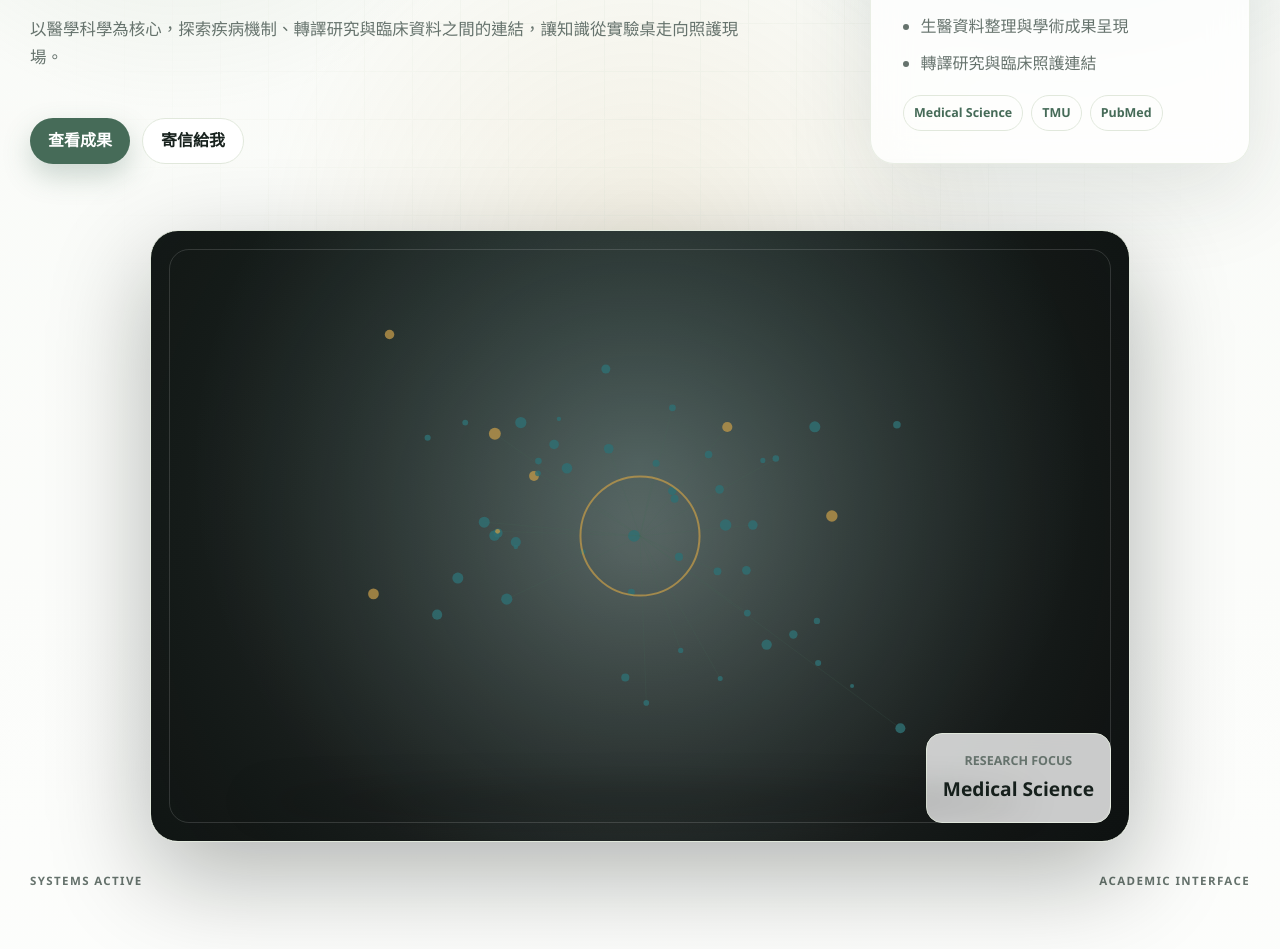
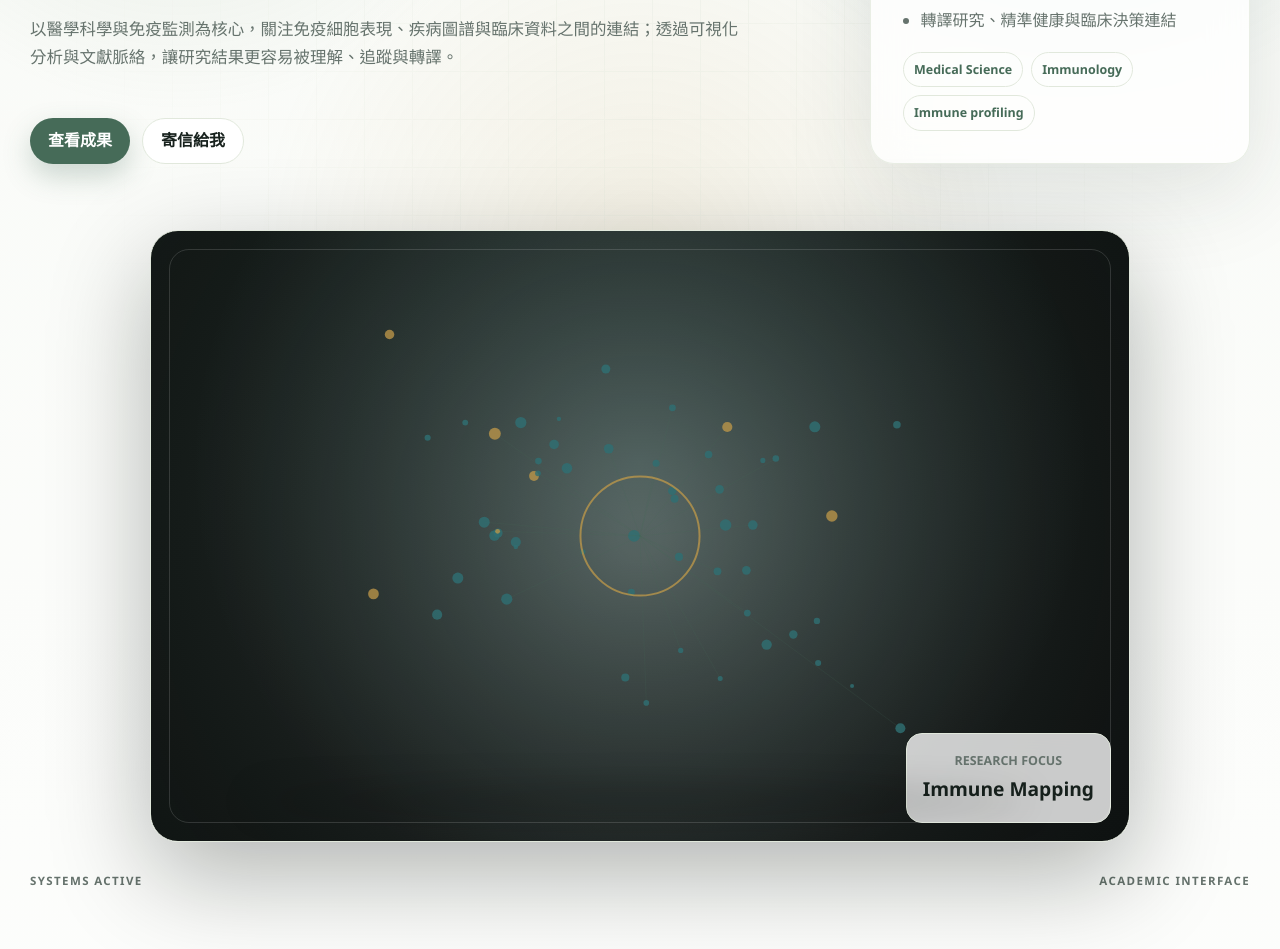
Before and after one commit to laichunyi/laichunyi.github.io, a plain HTML site: page index.html in a window 1280 px wide. Shown: the part 449-1398 px from the top of the page. Drawn offline with nearby package versions, Linux system fonts and the light colour scheme.

Commit message:
Update immune profiling content

```diff
--- a/index.html
+++ b/index.html
@@ -69,8 +69,8 @@
           </ul>
           <div class="hero-tags">
             <span>Medical Science</span>
-            <span>TMU</span>
-            <span>PubMed</span>
+            <span>Immunology</span>
+            <span>Immune profiling</span>
           </div>
         </aside>
       </div>
--- a/script.js
+++ b/script.js
@@ -4,32 +4,32 @@ const translations = {
     navInterests: "研究興趣",
     navResearch: "學術成果",
     navContact: "聯絡我",
-    heroEyebrow: "醫學科學研究所 · Taipei",
-    heroText: "以醫學科學為核心，探索疾病機制、轉譯研究與臨床資料之間的連結，讓知識從實驗桌走向照護現場。",
+    heroEyebrow: "免疫監測 · 醫學科學研究所 · Taipei",
+    heroText: "以醫學科學與免疫監測為核心，關注免疫細胞表現、疾病圖譜與臨床資料之間的連結；透過可視化分析與文獻脈絡，讓研究結果更容易被理解、追蹤與轉譯。",
     emailMe: "寄信給我",
     viewResearch: "查看成果",
     visualLabel: "Research Focus",
-    visualTitle: "Medical Science",
+    visualTitle: "Immune Mapping",
     heroFocusTitle: "研究焦點",
-    heroFocusOne: "醫學科學與疾病機制探索",
-    heroFocusTwo: "生醫資料整理與學術成果呈現",
-    heroFocusThree: "轉譯研究與臨床照護連結",
+    heroFocusOne: "免疫細胞圖譜與疾病機制探索",
+    heroFocusTwo: "高參數流式分析、熱圖與 UMAP 資料呈現",
+    heroFocusThree: "轉譯研究、精準健康與臨床決策連結",
     metricOne: "研究領域",
-    metricOneValue: "醫學科學",
+    metricOneValue: "醫學科學 / 免疫監測",
     metricTwo: "所在地",
     metricThree: "機構",
     aboutEyebrow: "About",
     aboutTitle: "關於我",
-    aboutBody: "我隸屬於臺北醫學大學醫學科學研究所，關注生醫資料、疾病表徵與轉譯醫學的交會。這張電子名片以 PubMed 的乾淨資訊層級作為靈感，將研究者身份、聯絡方式與學術足跡集中在一頁。",
-    tagOne: "轉譯醫學",
-    tagTwo: "生醫資料",
-    tagThree: "疾病機制",
+    aboutBody: "我隸屬於臺北醫學大學醫學科學研究所，關注免疫檢測、生醫資料、疾病表徵與轉譯醫學的交會。網站文案參考免疫健康監測平台的敘事，聚焦於以標準化生物標記、高參數單細胞資料與可視化圖譜，協助理解個體免疫狀態、疾病風險與研究成果之間的關係。",
+    tagOne: "免疫圖譜",
+    tagTwo: "高參數分析",
+    tagThree: "精準健康",
     tagFour: "學術溝通",
     interestsKicker: "Research interests",
     interestsTitle: "研究興趣",
-    interestOneBody: "把基礎研究、疾病機制與臨床需求連接起來，形成能被驗證與延伸的研究問題。",
-    interestTwoBody: "重視資料脈絡、文獻索引與成果呈現，讓研究資訊更容易被理解、追蹤與更新。",
-    interestThreeBody: "從分子、細胞到臨床表徵探索疾病變化，累積可支撐醫學決策的知識基礎。",
+    interestOneBody: "以免疫細胞族群與功能性亞群為線索，將複雜的免疫狀態轉化成可閱讀、可比較的疾病圖譜。",
+    interestTwoBody: "結合高參數流式細胞分析、熱圖、T-SNE/UMAP 與生物統計，整理免疫資料中的族群差異與動態變化。",
+    interestThreeBody: "從預防、診斷、治療到癒後追蹤的觀點，探索免疫資訊如何支援精準健康與轉譯醫學研究。",
     researchTitle: "學術成果",
     researchIntro: "以下依 PubMed 目前對「ChunYi Lai」的查詢狀態整理。PubMed 會將此查詢轉譯為 Lai, Chunyi[Full Author Name]，目前列出 4 筆結果。",
     queryLabel: "查詢字串",
@@ -37,39 +37,39 @@ const translations = {
     resultMeta: "PubMed query: ChunYi Lai · Results: 4",
     contactEyebrow: "Contact",
     contactTitle: "聯絡我",
-    contactHint: "歡迎聯繫研究交流、學術合作或課程相關討論。"
+    contactHint: "歡迎聯繫免疫監測、生醫資料分析、學術合作或課程相關討論。"
   },
   en: {
     navAbout: "About",
     navInterests: "Interests",
     navResearch: "Publications",
     navContact: "Contact",
-    heroEyebrow: "Graduate Institute of Medical Sciences · Taipei",
-    heroText: "Centered on medical science, this profile connects disease mechanisms, translational research, and clinical data so knowledge can move from bench insight toward care.",
+    heroEyebrow: "Immune Monitoring · Medical Sciences · Taipei",
+    heroText: "Centered on medical science and immune monitoring, this profile connects immune-cell expression, disease mapping, and clinical data through visual analytics and literature context.",
     emailMe: "Email Me",
     viewResearch: "View Work",
     visualLabel: "Research Focus",
-    visualTitle: "Medical Science",
+    visualTitle: "Immune Mapping",
     heroFocusTitle: "Research Focus",
-    heroFocusOne: "Medical science and disease mechanisms",
-    heroFocusTwo: "Biomedical data and academic presentation",
-    heroFocusThree: "Translational research connected to care",
+    heroFocusOne: "Immune-cell mapping and disease mechanisms",
+    heroFocusTwo: "High-parameter flow analysis, heatmaps, and UMAP views",
+    heroFocusThree: "Translational research for precision health decisions",
     metricOne: "Field",
-    metricOneValue: "Medical Science",
+    metricOneValue: "Medical Science / Immune Monitoring",
     metricTwo: "Location",
     metricThree: "Institution",
     aboutEyebrow: "About",
     aboutTitle: "About Me",
-    aboutBody: "Chun Yi is affiliated with the Graduate Institute of Medical Sciences at Taipei Medical University, with interests across biomedical data, disease phenotypes, and translational medicine. This digital card borrows PubMed's clean information hierarchy to bring identity, contact, and academic traces into one page.",
-    tagOne: "Translational Medicine",
-    tagTwo: "Biomedical Data",
-    tagThree: "Disease Mechanisms",
+    aboutBody: "Chun Yi is affiliated with the Graduate Institute of Medical Sciences at Taipei Medical University, with interests across immune testing, biomedical data, disease phenotypes, and translational medicine. Inspired by immune health monitoring platforms, this profile highlights standardized biomarkers, high-parameter single-cell data, and visual disease maps as ways to understand immune status, risk, and research outcomes.",
+    tagOne: "Immunogram",
+    tagTwo: "High-Parameter Analysis",
+    tagThree: "Precision Health",
     tagFour: "Academic Communication",
     interestsKicker: "Research interests",
     interestsTitle: "Research Interests",
-    interestOneBody: "Connecting basic research, disease mechanisms, and clinical needs into questions that can be tested and extended.",
-    interestTwoBody: "Emphasizing data context, literature indexing, and research presentation so academic information stays traceable and updateable.",
-    interestThreeBody: "Exploring disease changes from molecular and cellular mechanisms to clinical phenotypes.",
+    interestOneBody: "Using immune-cell populations and functional subsets to translate complex immune states into readable and comparable disease maps.",
+    interestTwoBody: "Combining high-parameter flow cytometry, heatmaps, T-SNE/UMAP, and biostatistics to reveal immune-cell differences and dynamic changes.",
+    interestThreeBody: "Exploring how immune information can support precision health and translational research across prevention, diagnosis, treatment, and follow-up.",
     researchTitle: "Academic Work",
     researchIntro: "This section reflects the current PubMed query state for “ChunYi Lai”. PubMed translates it as Lai, Chunyi[Full Author Name], with 4 results listed below.",
     queryLabel: "Search query",
@@ -77,7 +77,7 @@ const translations = {
     resultMeta: "PubMed query: ChunYi Lai · Results: 4",
     contactEyebrow: "Contact",
     contactTitle: "Contact",
-    contactHint: "Open to research exchange, academic collaboration, and course-related discussion."
+    contactHint: "Open to discussion on immune monitoring, biomedical data analysis, academic collaboration, and coursework."
   }
 };
 
```
